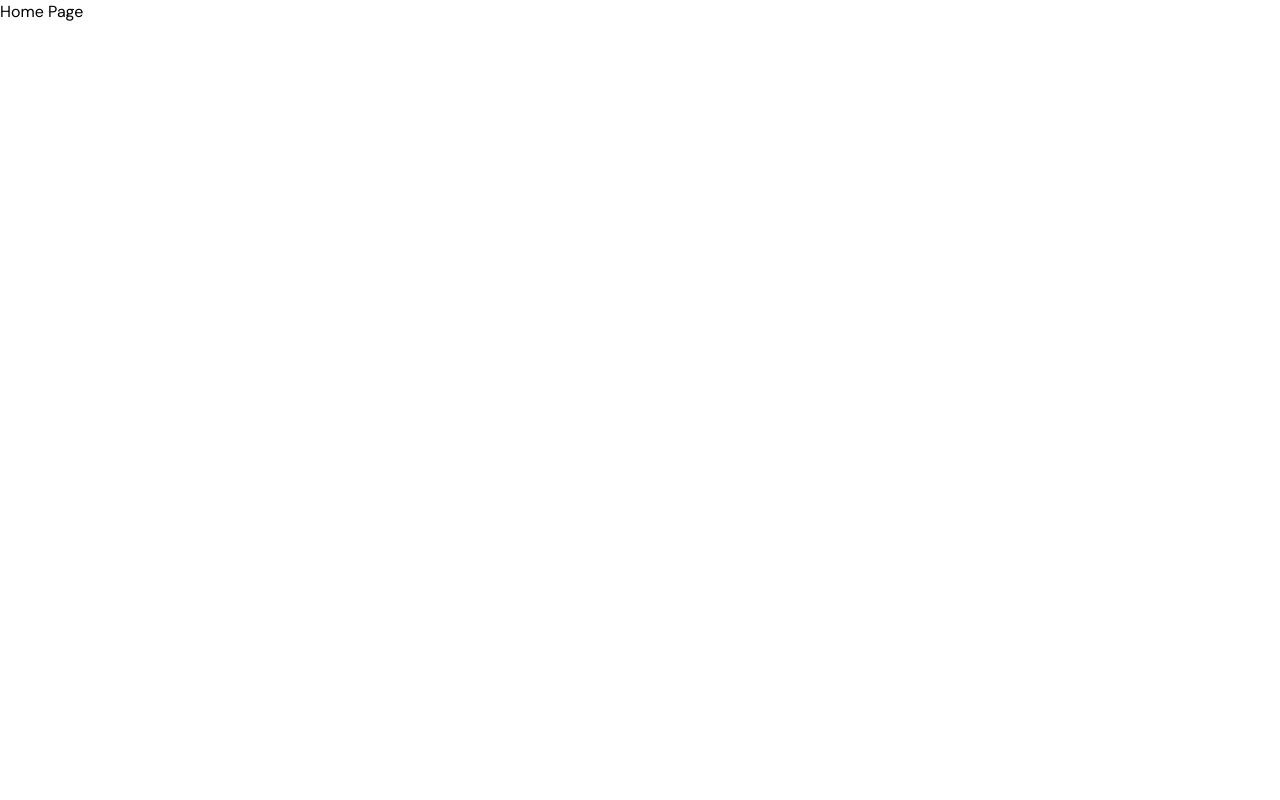
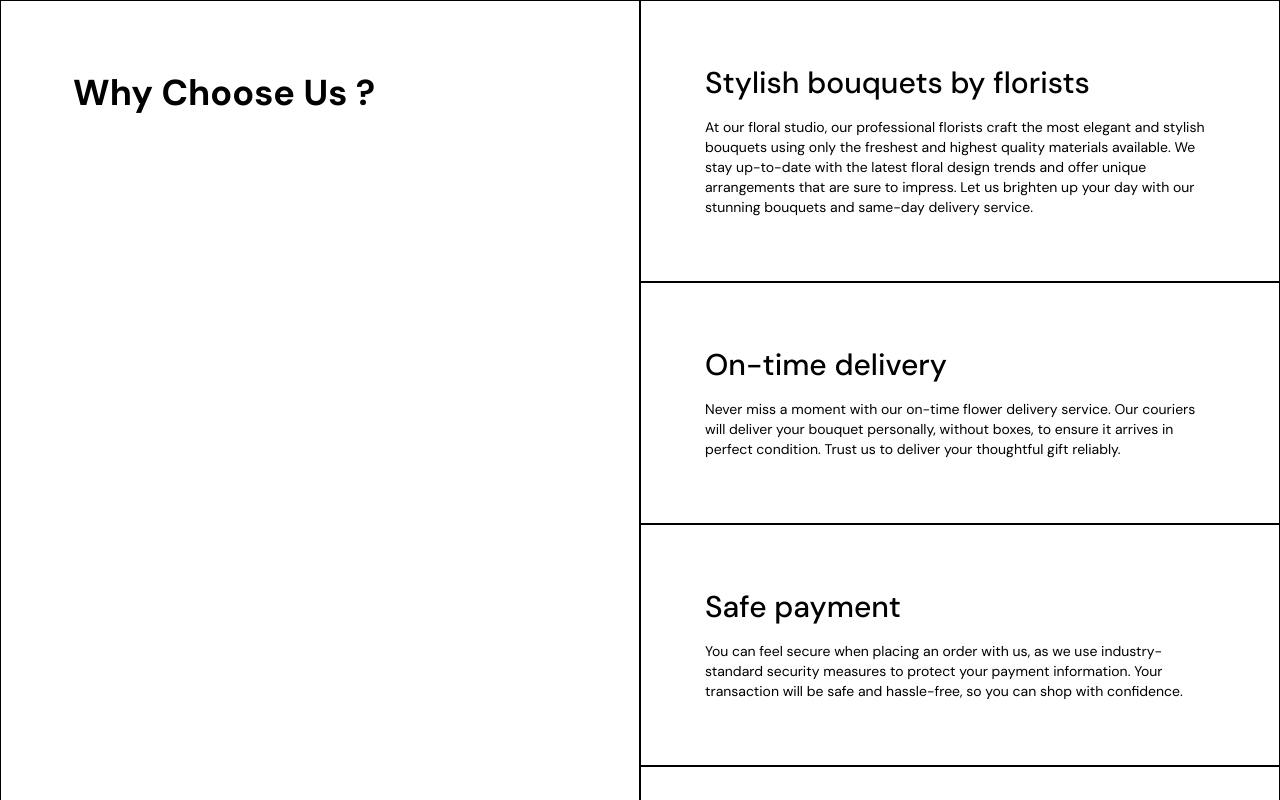
Before and after one commit to JeralSandeeptha/Flower-Delivery-Shop, a Vue app: page / in a window 1280 px wide. Shown: the top 800 px of the page. Built offline with nearby package versions, Linux system fonts and the light colour scheme.

Commit message:
Added Why choose us section

```diff
--- a/src/components/why-choose-us/WhyChooseUs.vue
+++ b/src/components/why-choose-us/WhyChooseUs.vue
@@ -0,0 +1,32 @@
+<script setup lang="ts">
+import data from '../../constants/website.json';
+import Paragraph from '../../components/paragraph/Paragraph.vue';
+import Header from '../../components/header/Header.vue';
+import SmallHeader from '../../components/small-header/SmallHeader.vue';
+</script>
+
+<template>
+    <div class="w-full grid grid-cols-2 max-lg:grid-cols-1">
+        <div class="p-18 max-sm:p-8 max-xs:p-5 border-[1px]">
+            <Header
+                :title="data.pages[2].sections[0].section_name"
+            />
+        </div>
+        <div class="">
+            <div
+                v-for="item in data.pages[2].sections[0].reasons"
+                class="p-16 max-sm:p-8 max-xs:p-5 border-[1px] flex flex-col gap-[1rem]"
+                :key="item.id"
+            >
+                <SmallHeader :title="item.title"/>
+                <Paragraph
+                    :description="item.description"
+                />
+            </div>
+        </div>
+    </div>
+</template>
+
+<style scoped>
+
+</style>
--- a/src/constants/website.json
+++ b/src/constants/website.json
@@ -93,6 +93,38 @@
             "sections": [
 
             ]
+        },
+        {
+            "page_id": 3,
+            "page_name":"Home",
+            "sections": [
+                {
+                    "section_id": 1,
+                    "section_name":"Why Choose Us ?",
+                    "reasons": [
+                        {
+                            "id": 1,
+                            "title": "Stylish bouquets by florists",
+                            "description": "At our floral studio, our professional florists craft the most elegant and stylish bouquets using only the freshest and highest quality materials available. We stay up-to-date with the latest floral design trends and offer unique arrangements that are sure to impress. Let us brighten up your day with our stunning bouquets and same-day delivery service."
+                        },
+                        {
+                            "id": 2,
+                            "title": "On-time delivery",
+                            "description": "Never miss a moment with our on-time flower delivery service. Our couriers will deliver your bouquet personally, without boxes, to ensure it arrives in perfect condition. Trust us to deliver your thoughtful gift reliably."
+                        },
+                        {
+                            "id": 3,
+                            "title": "Safe payment",
+                            "description": "You can feel secure when placing an order with us, as we use industry-standard security measures to protect your payment information. Your transaction will be safe and hassle-free, so you can shop with confidence."
+                        },
+                        {
+                            "id": 4,
+                            "title": "Subscription by your needs",
+                            "description": "With our subscription service tailored to your specific needs, you can enjoy the convenience of having beautiful bouquets delivered straight to your door at regular intervals. Our flexible service is perfect for busy individuals or those who want to ensure they always have fresh flowers on hand. You'll save time and money with this hassle-free solution to your floral needs."
+                        }
+                    ]
+                }
+            ]
         }
     ]
 }
--- a/src/views/home-page/HomePage.vue
+++ b/src/views/home-page/HomePage.vue
@@ -1,9 +1,9 @@
 <script setup lang="ts">
-
+import WhyChooseUs from '../../components/why-choose-us/WhyChooseUs.vue';
 </script>
 
 <template>
-    Home Page
+    <WhyChooseUs />
 </template>
 
 <style scoped>
```
